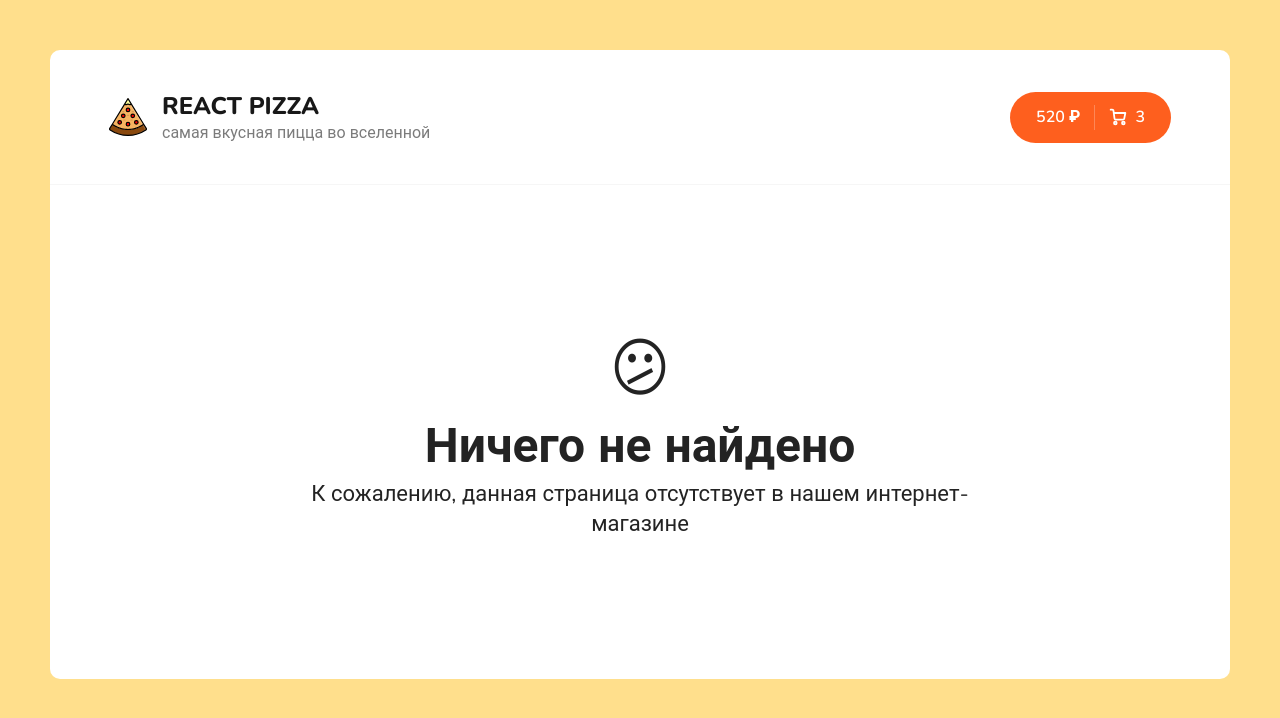
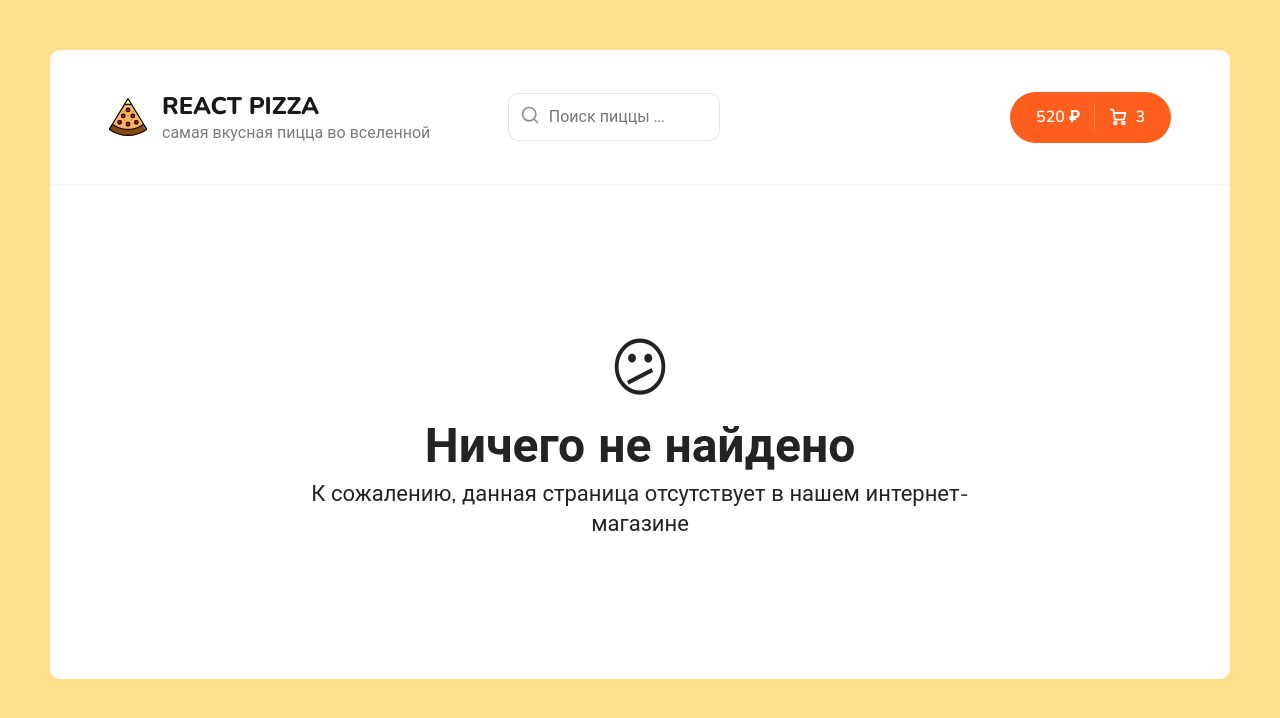
Before and after one commit to Alla-AS/React-Pizza, a React (Create React App) app: page /pizza/1 in a window 1280 px wide. Shown: the top 718 px of the page. Built offline with nearby package versions, Linux system fonts and the light colour scheme.

Commit message:
add search + pagination

```diff
--- a/package.json
+++ b/package.json
@@ -9,6 +9,7 @@
     "react": "^18.2.0",
     "react-content-loader": "^6.2.1",
     "react-dom": "^18.2.0",
+    "react-paginate": "^8.2.0",
     "react-router-dom": "^6.16.0",
     "react-scripts": "5.0.1",
     "sass": "^1.67.0",
--- a/src/App.js
+++ b/src/App.js
@@ -10,13 +10,17 @@
 // import pizzas from './assets/pizzas.json';
 
 function App() {
+  const [searchValue, setSearchValue] = React.useState('');
+
+console.log(searchValue);
+
   return (
     <div className="wrapper">
-      <Header />
+      <Header searchValue={searchValue} setSearchValue={setSearchValue}/>
       <div className="content">
 
           <Routes>
-            <Route path='/' element={<Home/>}/>
+            <Route path='/' element={<Home searchValue={searchValue} setSearchValue={setSearchValue}/>}/>
             <Route path='/cart' element={<Cart/>}/>
             <Route path='*' element={<NotFound/>}/>
           </Routes>
--- a/src/components/Header.jsx
+++ b/src/components/Header.jsx
@@ -1,7 +1,8 @@
 import { Link } from "react-router-dom";
 import logoSvg from "../assets/img/pizza-logo.svg"
+import { Search } from "./Search";
 
-export function Header() {
+export function Header({searchValue, setSearchValue}) {
     return (
       <div className="header">
         <div className="container">
@@ -14,6 +15,7 @@
               </div>
             </div>
           </Link>
+          <Search searchValue={searchValue} setSearchValue={setSearchValue}/>
           <div className="header__cart">
             <Link to="/cart" className="button button--cart">
               <span>520 ₽</span>
--- /dev/null
+++ b/src/components/Pagination/Pagination.module.scss
@@ -0,0 +1,32 @@
+.root {
+    li {
+      display: inline-flex;
+      margin-right: 10px;
+
+      a {
+        color: #fc7a23;
+        justify-content: center;
+        align-items: center;
+        text-align: center;
+        width: 40px;
+        height: 40px;
+        padding: 10px;
+        border: 1px solid #fc7a23;
+        border-radius: 30px;
+        cursor: pointer;
+
+        &:hover {
+          background: #fc7a23;
+          color: #fff;
+        }
+      }
+    }
+
+  :global {
+    .selected {
+      a { background: #fc7a23;
+      color: #fff;
+      }
+    }
+  }
+}
--- /dev/null
+++ b/src/components/Pagination/index.jsx
@@ -0,0 +1,18 @@
+import ReactPaginate from 'react-paginate';
+
+import styles from './Pagination.module.scss';
+
+export function Pagination({onChangePage}) {
+  return (
+    <ReactPaginate
+      className={styles.root}
+      breakLabel="..."
+      nextLabel=">"
+      previousLabel="<"
+      onPageChange={event => onChangePage(event.selected + 1)}
+      pageRangeDisplayed={8}
+      pageCount={3}
+      renderOnZeroPageCount={null}
+    />
+  )
+}
--- /dev/null
+++ b/src/components/Search/index.jsx
@@ -0,0 +1,24 @@
+
+import styles from './search.module.scss';
+
+export function Search({searchValue, setSearchValue}) {
+  return (
+    <div className={styles.root}>
+      <svg className={styles.icon} fill="none" height="24" stroke="currentColor" strokeLinecap="round" strokeLinejoin="round" strokeWidth="2" viewBox="0 0 24 24" width="24" xmlns="http://www.w3.org/2000/svg"><circle cx="11" cy="11" r="8"/><line x1="21" x2="16.65" y1="21" y2="16.65"/></svg>
+      <input value={searchValue} onChange={(event) => setSearchValue(event.target.value)} className={styles.input} placeholder='Поиск пиццы ...' />
+      { searchValue &&
+        <svg
+          onClick={() => setSearchValue('')}
+          className={styles.clear_icon}
+          height="20px"
+          id="Layer_1"
+          version="1.1"
+          viewBox="0 0 512 512"
+          xmlns="http://www.w3.org/2000/svg">
+            <path d="M437.5,386.6L306.9,256l130.6-130.6c14.1-14.1,14.1-36.8,0-50.9c-14.1-14.1-36.8-14.1-50.9,0L256,205.1L125.4,74.5  c-14.1-14.1-36.8-14.1-50.9,0c-14.1,14.1-14.1,36.8,0,50.9L205.1,256L74.5,386.6c-14.1,14.1-14.1,36.8,0,50.9  c14.1,14.1,36.8,14.1,50.9,0L256,306.9l130.6,130.6c14.1,14.1,36.8,14.1,50.9,0C451.5,423.4,451.5,400.6,437.5,386.6z"/>
+        </svg>
+      }
+    </div>
+
+  )
+}
--- /dev/null
+++ b/src/components/Search/search.module.scss
@@ -0,0 +1,53 @@
+.root {
+  position: relative;
+  width: 40%;
+  margin: 0 20px;
+}
+
+.icon {
+  width: 20px;
+  height: 20px;
+  opacity: 0.5;
+  position: absolute;
+  left: 12px;
+  top: 12px;
+
+}
+
+.input {
+  border: 1px solid rgba(0, 0, 0, 0.1);
+  padding: 12px 20px;
+  padding-left: 40px;
+  width: 50%;
+  min-width: 180px;
+  border-radius: 10px;
+  font-size: 16px;
+
+  &:focus {
+    border: 1px solid rgba(0, 0, 0, 0.2);
+    width: 100%;
+  }
+
+  &:not([value='']) {
+    border: 1px solid rgba(0, 0, 0, 0.2);
+    width: 100%;
+  }
+
+  @media (max-width: 645px) {
+    width: 100%;
+  }
+}
+
+.clear_icon {
+  width: 18px;
+  height: 18px;
+  opacity: 0.3;
+  position: absolute;
+  right: 15px;
+  top: 15px;
+  cursor: pointer;
+
+  &:hover {
+    opacity: 0.8;
+  }
+}
--- a/src/pages/Home.jsx
+++ b/src/pages/Home.jsx
@@ -4,31 +4,40 @@
 import { Sort } from '../components/Sort';
 import { PizzaBlock } from '../components/PizzaBlock/index';
 import { PizzaSkeleton } from '../components/PizzaBlock/PizzaSkeleton';
+import { Pagination } from '../components/Pagination';
 
-export function Home() {
+export function Home({searchValue, setSearchValue}) {
   const [pizzas, setPizzas] = React.useState([]);
   const [isLoadingPizzas, setIsLoadingPizzas] = React.useState(true);
   const [categoryId, setCategoryId] = React.useState(0);
   const [typeSort, setTypeSort] = React.useState('rating');
+  const [currentPage, setCurrentPage] = React.useState(1);
 
   const onClickCategory = (index) => {
     setCategoryId(index);
   }
 
-  const category = categoryId > 0 ? `$category=${categoryId}` : '';
+  const items = pizzas
+    // .filter((el) => el.title.toLowerCase().includes(searchValue.toLowerCase()))
+    .map((obj) => (<PizzaBlock key={obj.id} {...obj}/>));
+  const skeletons = [...new Array(6)]
+    .map((_, index) => <PizzaSkeleton key={index}/>);
+
+  const category = categoryId > 0 ? `category=${categoryId}` : '';
   const sortby = typeSort.replace('-', '');
   const order = typeSort.includes('-') ? 'desc' : 'asc';
+  const search =searchValue ? `&search=${searchValue}` : '';
 
   React.useEffect(() => {
     setIsLoadingPizzas(true);
-    fetch(`https://6509ee0ef6553137159c4521.mockapi.io/pizzas?${category}&sortby=${sortby}&order=${order}`)
+    fetch(`https://6509ee0ef6553137159c4521.mockapi.io/pizzas?page=${currentPage}&limit=4&${category}&sortby=${sortby}&order=${order}${search}`)
       .then((res) => { return res.json();})
       .then((json) => {
         setPizzas(json);
         setIsLoadingPizzas(false);
       });
       window.scrollTo(0,0);
-  }, [categoryId, typeSort]);
+  }, [categoryId, typeSort, searchValue, currentPage]);
 
   return (
     <div className="container">
@@ -44,10 +53,11 @@
       <div className="content__items">
         {
           isLoadingPizzas ?
-          [...new Array(6)].map((_, index) => <PizzaSkeleton key={index}/>) :
-          pizzas.map((obj) => (<PizzaBlock key={obj.id} {...obj}/>))
+          skeletons :
+          items
         }
       </div>
+      <Pagination onChangePage={number => setCurrentPage(number)}/>
     </div>
 
   )
--- a/src/scss/components/_header.scss
+++ b/src/scss/components/_header.scss
@@ -13,10 +13,8 @@
 
     @media (max-width: 645px) {
       flex-direction: column;
+      gap: 30px;
 
-      .header__cart {
-        margin-top: 30px;
-      }
     }
   }
 
```
Also changed, not shown: 1 other file (tests, documents, lock files or other folders).
